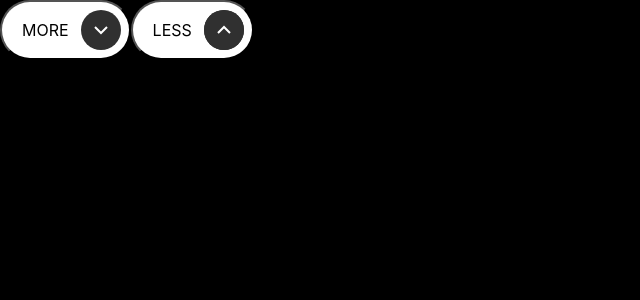
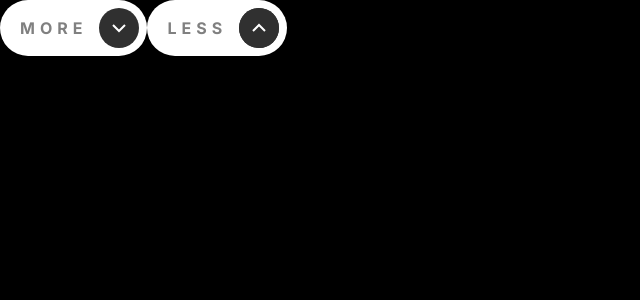
Before and after one commit to jkaps9/clock-app, a React (Vite) app: page / in a window 1280 px wide. Shown: the top 300 px of the page, without its empty margins (0-640 px from the left). Built offline with nearby package versions, Linux system fonts and the light colour scheme; a web font is replaced by a local one.

Commit message:
style button

```diff
--- a/src/components/Button.module.css
+++ b/src/components/Button.module.css
@@ -1,9 +1,27 @@
 .btn {
   align-items: center;
   background-color: var(--color-bg-surface);
+  border: none;
   border-radius: var(--radius-full);
+  color: inherit;
   display: inline-flex;
+  font-family: var(--font-body);
+  font-size: 1rem;
+  font-weight: 700;
   gap: 0.75rem;
+  letter-spacing: 5px;
+  line-height: 1.4;
   padding: 0.5rem 0.5rem 0.5rem 1.25rem;
   text-transform: uppercase;
+
+  &:hover {
+    cursor: pointer;
+  }
+
+  &:focus-visible,
+  &:active {
+    box-shadow:
+      0 0 0 3px var(--colors-neutral-900),
+      0 0 0 5px var(--colors-neutral-0);
+  }
 }
--- a/src/index.css
+++ b/src/index.css
@@ -69,7 +69,7 @@
   --color-bg: var(--colors-neutral-900);
 
   --color-text-header: var(--colors-neutral-0);
-  --color-text-body: var(--colors-neutral-0);
+  --color-text-body: var(--colors-neutral-500);
 
   --color-border: var(--colors-neutral-900);
   --color-bg-surface: var(--colors-neutral-0);
@@ -191,3 +191,11 @@ p {
   min-height: 2.5rem;
   min-width: 2.5rem;
 }
+
+button:hover > .icon-circle {
+  background-color: var(--colors-neutral-500);
+}
+
+button:active > .icon-circle {
+  background-color: var(--colors-neutral-800);
+}
```
